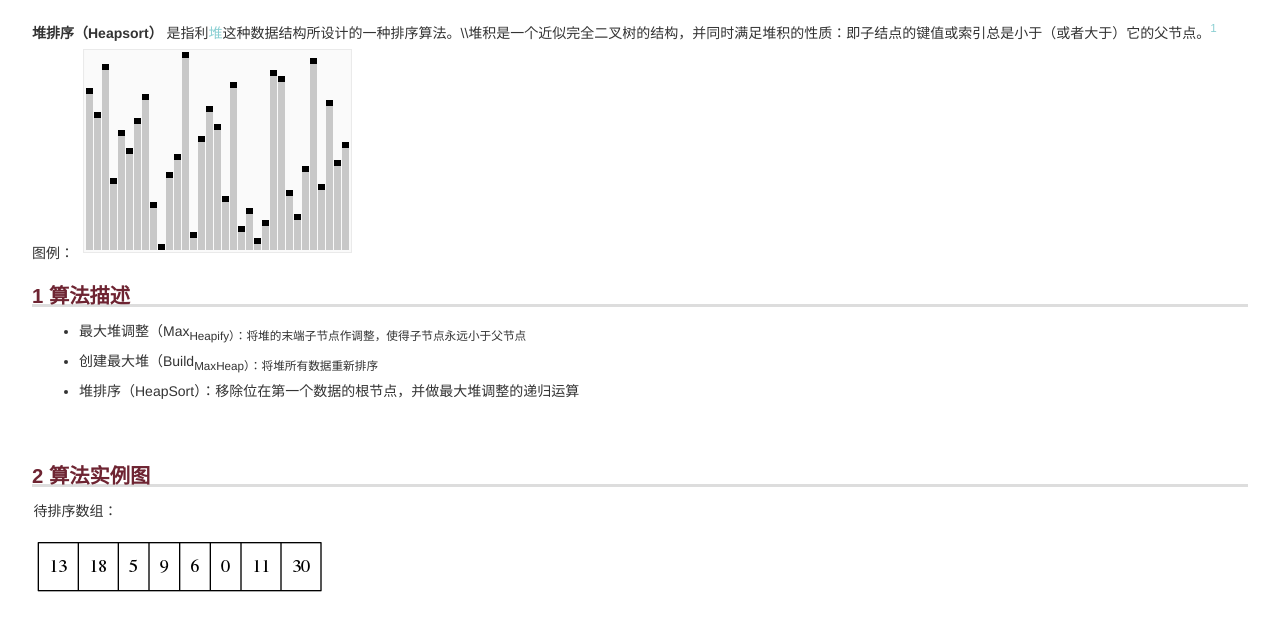
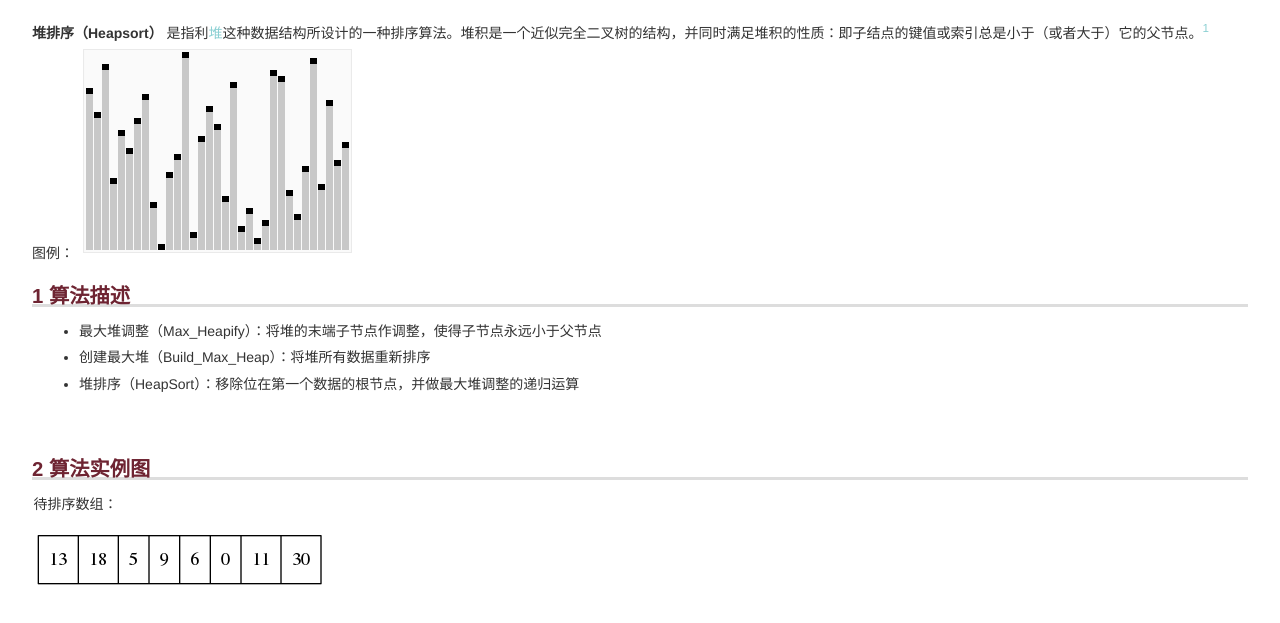
Before and after one commit to billnote/billnote.github.io, a plain HTML site: page algorithms/sort_HeapSort.html in a window 1280 px wide. Shown: the part 122-745 px from the top of the page. Drawn offline with Linux system fonts and the light colour scheme.

Commit message:
修正sort_HeapSort的一些书写错误。

```diff
--- a/algorithms/sort_HeapSort.html
+++ b/algorithms/sort_HeapSort.html
@@ -7,7 +7,7 @@
 <meta http-equiv="Content-Type" content="text/html;charset=utf-8"/>
 <meta name="title" content="堆排序"/>
 <meta name="generator" content="Org-mode"/>
-<meta name="generated" content="2014-10-22T14:02+0800"/>
+<meta name="generated" content="2014-10-22T14:15+0800"/>
 <meta name="author" content="BillyHuang@sina.cn"/>
 <meta name="description" content=""/>
 <meta name="keywords" content=""/>
@@ -123,7 +123,7 @@ for the JavaScript code in this tag.
 <div id="content">
 <h1 class="title">堆排序</h1>
 
-<p><b>堆排序（Heapsort）</b> 是指利<a href="http://zh.wikipedia.org/wiki/堆_(数据结构)">堆</a>这种数据结构所设计的一种排序算法。\\堆积是一个近似完全二叉树的结构，并同时满足堆积的性质：即子结点的键值或索引总是小于（或者大于）它的父节点。<sup><a class="footref" name="fnr-.1" href="#fn-.1">1</a></sup><br/>
+<p><b>堆排序（Heapsort）</b> 是指利<a href="http://zh.wikipedia.org/wiki/堆_(数据结构)">堆</a>这种数据结构所设计的一种排序算法。堆积是一个近似完全二叉树的结构，并同时满足堆积的性质：即子结点的键值或索引总是小于（或者大于）它的父节点。<sup><a class="footref" name="fnr-.1" href="#fn-.1">1</a></sup><br/>
 图例： <img src="../resources/img/Sorting-heapsort-anim.gif"  alt="../resources/img/Sorting-heapsort-anim.gif" />
 </p>
 
@@ -145,9 +145,9 @@ for the JavaScript code in this tag.
 <div class="outline-text-2" id="text-1">
 
 <ul>
-<li>最大堆调整（Max<sub>Heapify）：将堆的末端子节点作调整，使得子节点永远小于父节点</sub>
+<li>最大堆调整（Max_Heapify）：将堆的末端子节点作调整，使得子节点永远小于父节点
 </li>
-<li>创建最大堆（Build<sub>Max</sub><sub>Heap）：将堆所有数据重新排序</sub>
+<li>创建最大堆（Build_Max_Heap）：将堆所有数据重新排序
 </li>
 <li>堆排序（HeapSort）：移除位在第一个数据的根节点，并做最大堆调整的递归运算
 </li>
@@ -335,7 +335,7 @@ for the JavaScript code in this tag.
 </div>
 
 <div id="postamble">
-<p class="date">Date: 2014-10-22T14:02+0800</p>
+<p class="date">Date: 2014-10-22T14:15+0800</p>
 <p class="author">Author: BillyHuang@sina.cn</p>
 <p class="creator"><a href="http://orgmode.org">Org</a> version 7.9.3f with <a href="http://www.gnu.org/software/emacs/">Emacs</a> version 24</p>
 <a href="http://validator.w3.org/check?uri=referer">Validate XHTML 1.0</a>
```
Also changed, not shown: sitemap.html (+2 -2 lines), 1 other file.
